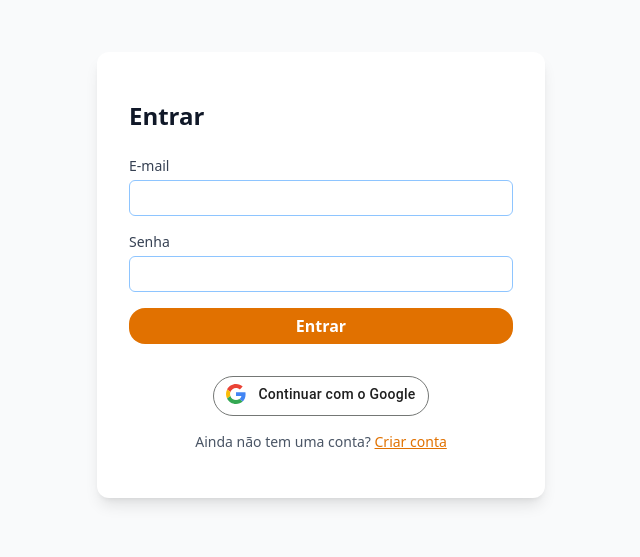
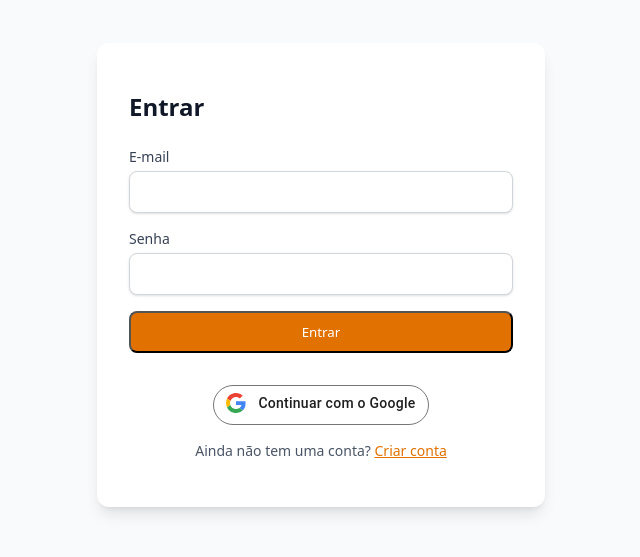
Before and after one commit to gabrielmmh/askMyDoc, a Next.js app in the folder apps/frontend/: page /auth/login in a window 1280 px wide. Shown: the part 133-690 px from the top of the page, without its empty margins (319-959 px from the left). Built offline with nearby package versions, Linux system fonts and the light colour scheme.

Commit message:
style: padronizar estilos de autenticacao

```diff
--- a/apps/frontend/src/styles/auth/auth.module.css
+++ b/apps/frontend/src/styles/auth/auth.module.css
@@ -1,6 +1,3 @@
-@tailwind base;
-@tailwind components;
-@tailwind utilities;
 @reference "tailwindcss";
 
 .container {
@@ -12,7 +9,7 @@
 }
 
 .title {
-    @apply text-2xl font-bold mb-6 text-gray-900;
+    @apply text-xl sm:text-2xl font-bold mb-6 text-gray-900;
 }
 
 .form {
@@ -24,15 +21,18 @@
 }
 
 .input {
-    @apply w-full border border-blue-300 rounded-md px-3 py-2 bg-white text-gray-900 focus:outline-none focus:ring-2 focus:ring-indigo-500;
+    @apply w-full px-4 py-2.5 bg-white rounded-lg
+           border border-gray-300 text-gray-900 text-sm shadow-sm
+           transition-all duration-200
+           hover:border-gray-400
+           focus:outline-none focus:border-amber-600 focus:ring-2 focus:ring-amber-100;
 }
 
 .button {
-    @apply w-full bg-amber-600 border-0 text-white font-bold font-sans py-1.5 px-6 rounded-2xl hover:bg-amber-700 transition duration-400 ease-in-out text-base shadow-none appearance-none;
-}
-
-.button:disabled {
-    @apply opacity-50 cursor-not-allowed;
+    @apply w-full bg-amber-600 text-white font-medium py-2.5 px-6 rounded-lg cursor-pointer
+           hover:bg-amber-700 active:bg-amber-800
+           transition-colors duration-200
+           disabled:opacity-50 disabled:cursor-not-allowed;
 }
 
 .linkText {
```
